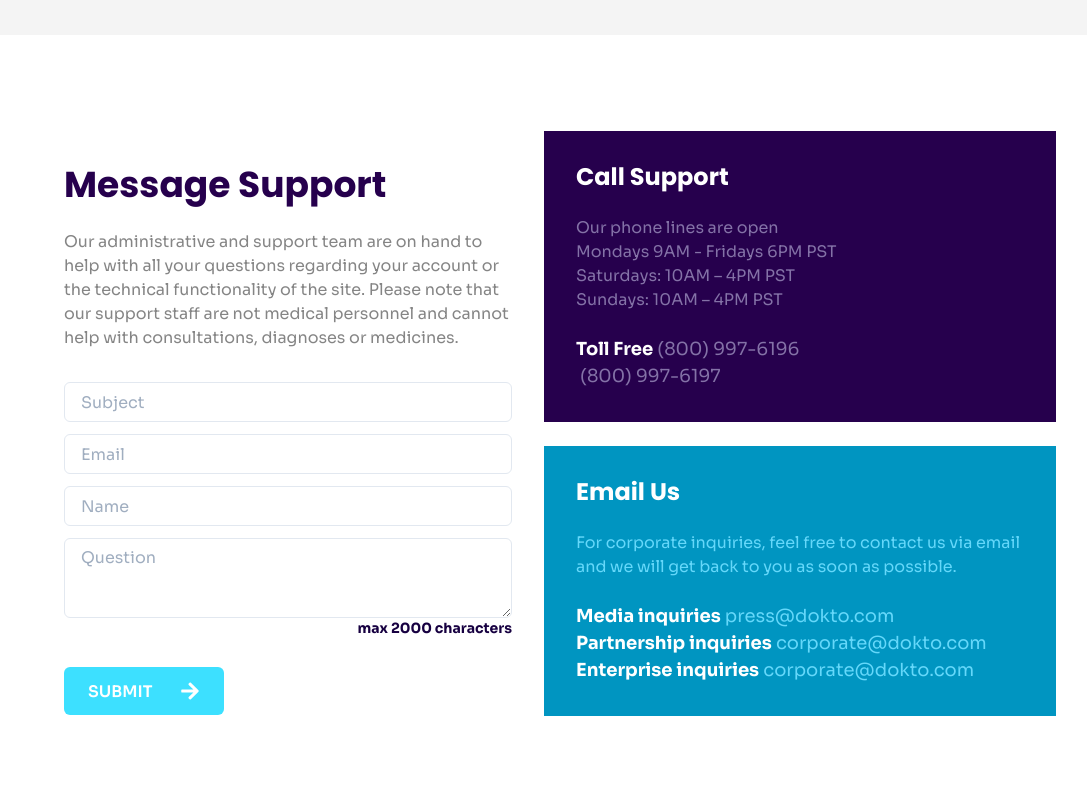
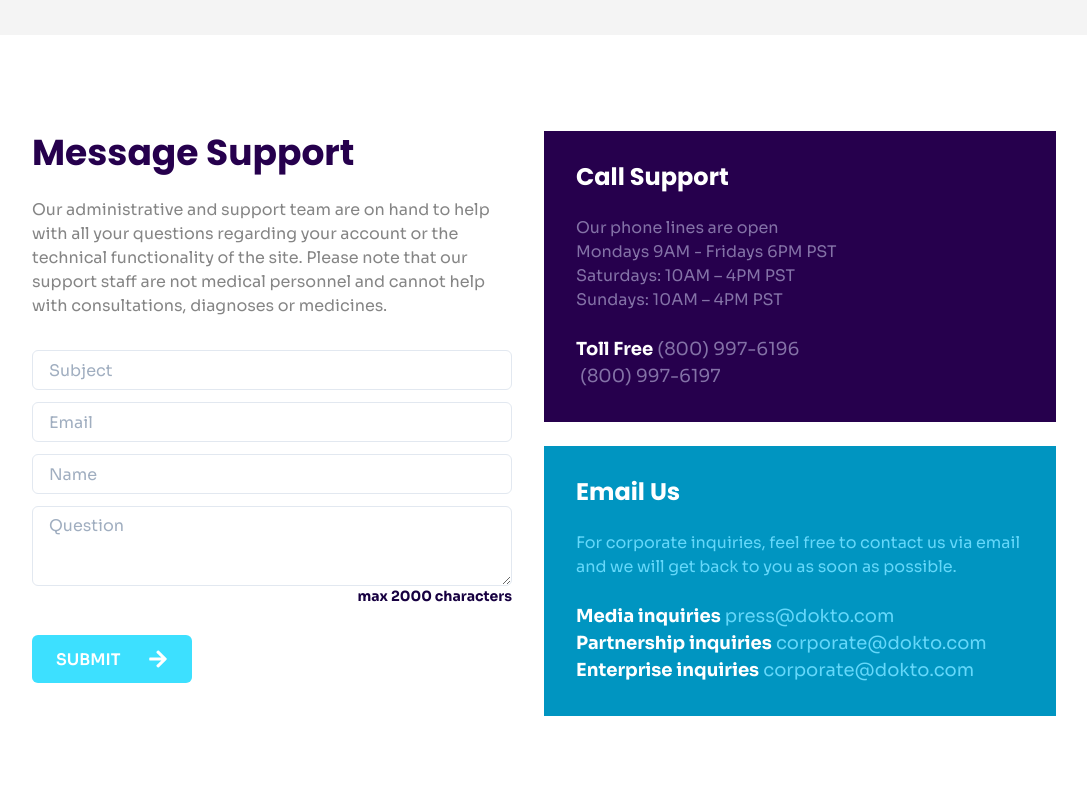
Before and after one commit to leveorxyz/dokto-frontend, a React (Create React App) app: page /contact in a window 1280 px wide. Shown: the part 1100-1900 px from the top of the page, without its empty margins (96-1183 px from the left). Built offline with nearby package versions, Linux system fonts and the light colour scheme.

Commit message:
Fix MessageSupport spacing

```diff
--- a/src/components/contact_us/MessageSupport.tsx
+++ b/src/components/contact_us/MessageSupport.tsx
@@ -76,7 +76,7 @@ export default function MessageSupport() {
   return (
     <SpacedContainer py={[12, 12, 24, 24, 24]}>
       <Flex wrap="wrap">
-        <Box w={["100%", "50%", "50", "50%"]} p={[6, 6, 8, 8, 8]}>
+        <Box w={["100%", "50%", "50", "50%"]} pr={[0, 0, 8, 8, 8]}>
           <Heading as="h2" color="brand.dark" pb={6}>Message Support</Heading>
           <Text color="#858585">
             Our administrative and support team are on hand to help with all your questions regarding your account or the technical functionality of the site. Please note that our support staff are not medical personnel and cannot help with consultations, diagnoses or medicines.
```
